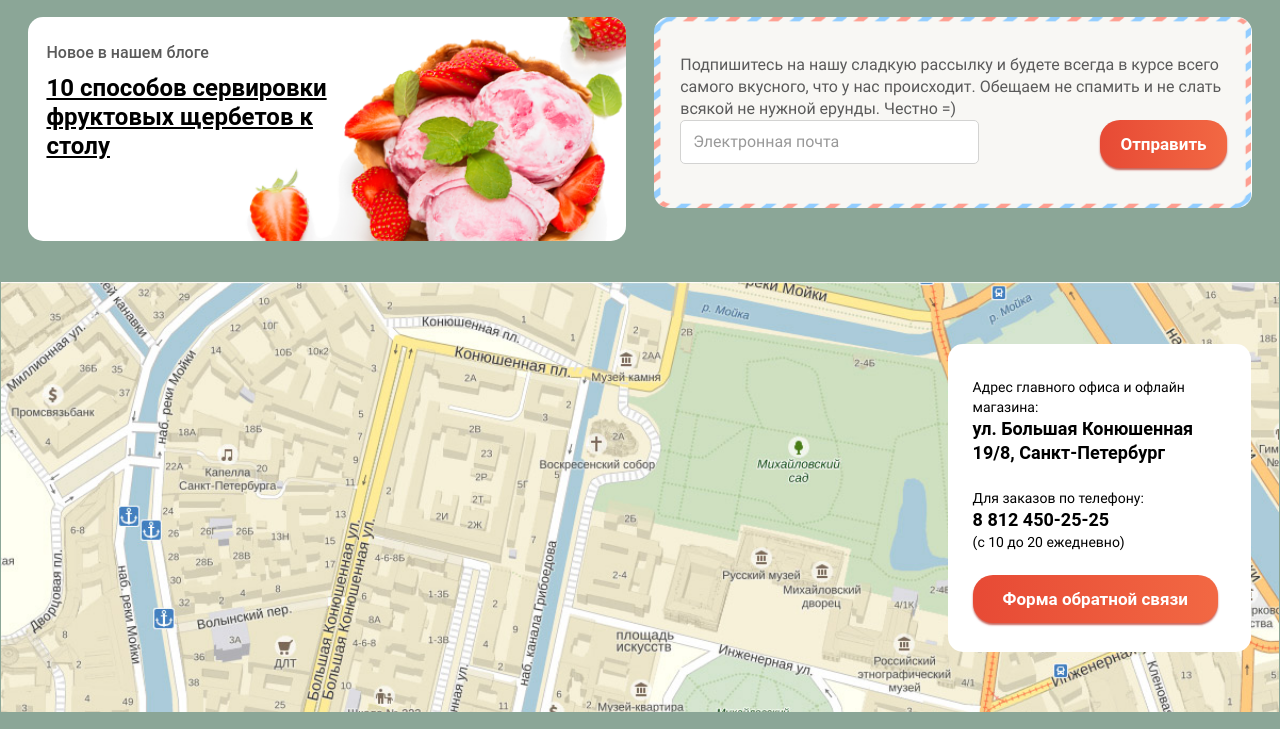
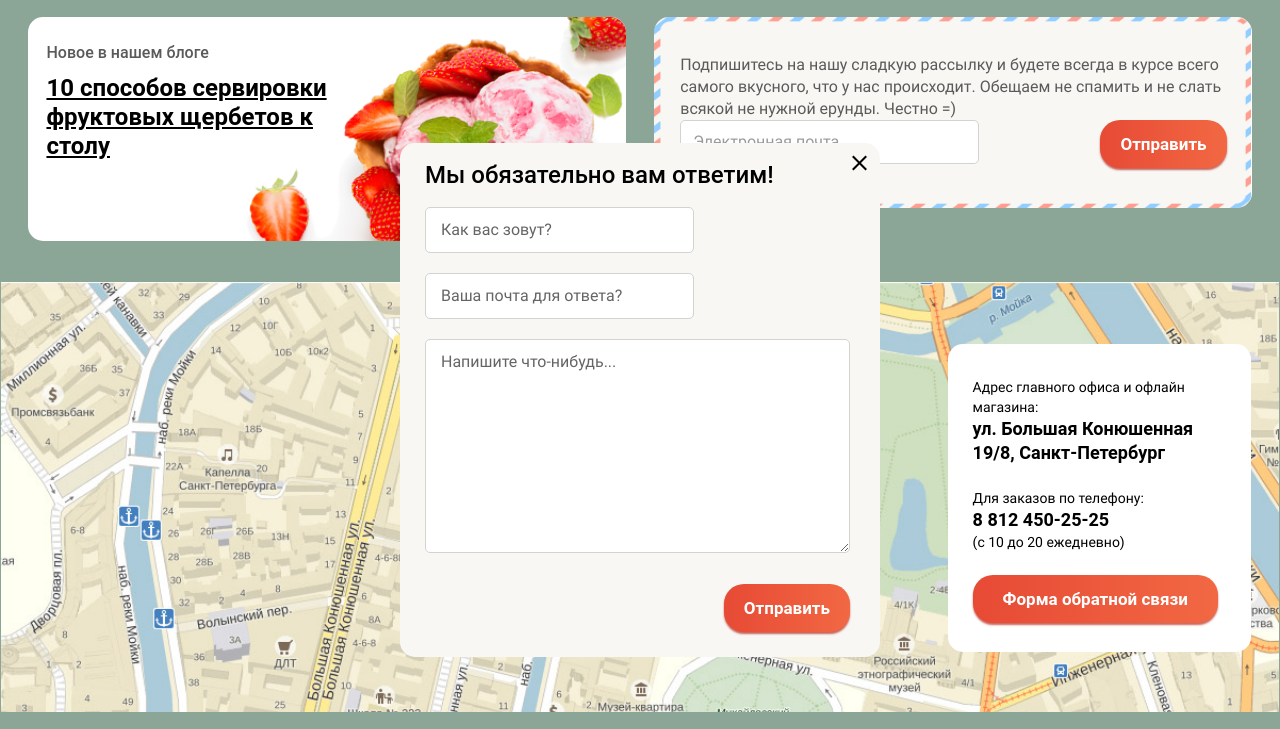
Before and after one commit to Viktoria1592/pink4, a plain HTML site: page index.html in a window 1280 px wide. Both pictures are taken after a click on the button "Форма обратной связи". Shown: the part 1677-2406 px from the top of the page. Drawn offline with Linux system fonts and the light colour scheme; a web font is replaced by a local one.

Commit message:
Update styles.css

```diff
--- a/css/styles.css
+++ b/css/styles.css
@@ -802,7 +802,7 @@ margin-right: -8.72%;
     background-color: #f8f7f4;
 }
 
-.pop-up .pop-up-active {
+.pop-up-active {
     opacity: 1;
     pointer-events: all;
     visibility: visible;
```
